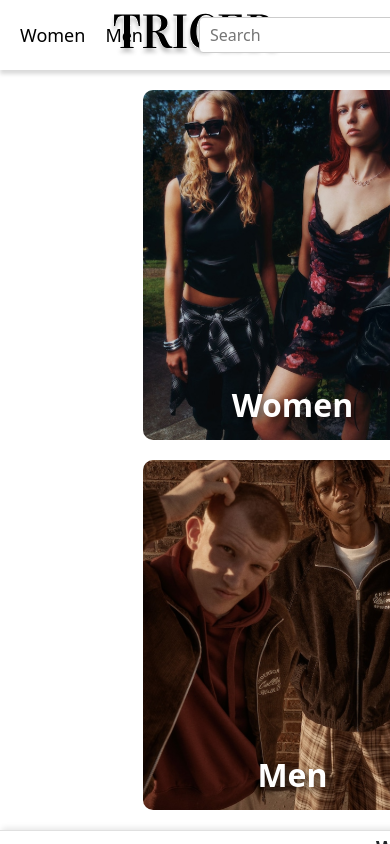
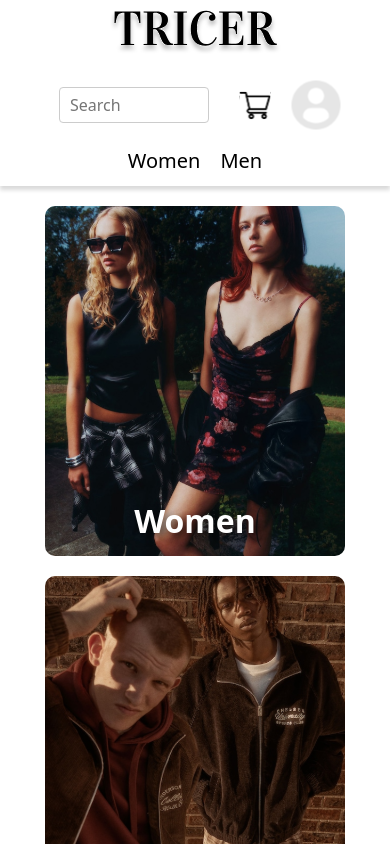
Before and after one commit to JGeanca/Tricer, a React (Vite) app in the folder projects/project-01/: page / in a window 390 px wide. Shown: the top 844 px of the page. Built offline with nearby package versions, Linux system fonts and the light colour scheme.

Commit message:
Added responsive design to the header section.

```diff
--- a/projects/project-01/src/css/header.css
+++ b/projects/project-01/src/css/header.css
@@ -11,6 +11,7 @@
   align-items: center;
   justify-content: space-between;
   width: 100%;
+  flex-wrap: wrap;
 }
 
 .header-left,
@@ -99,3 +100,51 @@
 .dropdown-item:hover {
   background-color: #f5f5f5 !important;
 }
+
+@media (max-width: 1200px) {
+  .header-link {
+    font-size: 16px;
+  }
+
+  .header-search input[type="search"] {
+    width: 150px;
+  }
+}
+
+@media (max-width: 768px) {
+  .header-link {
+    font-size: 20px;
+  }
+
+  .header-center {
+    position: static;
+    transform: none;
+    margin-bottom: 10px;
+  }
+
+  .header-left {
+    order: 1;
+    display: flex;
+    justify-content: center;
+    align-items: center;
+    width: 50%;
+    flex-direction: row;
+  }
+
+  .header-nav {
+    flex-direction: column;
+    align-items: center;
+  }
+
+  .header-center {
+    order: -2;
+  }
+
+  .header-left .header-link, .header-right a {
+    margin: 0 10px;
+  }
+
+  .fixed-dropdown {
+    display: none;
+  }
+}
```
